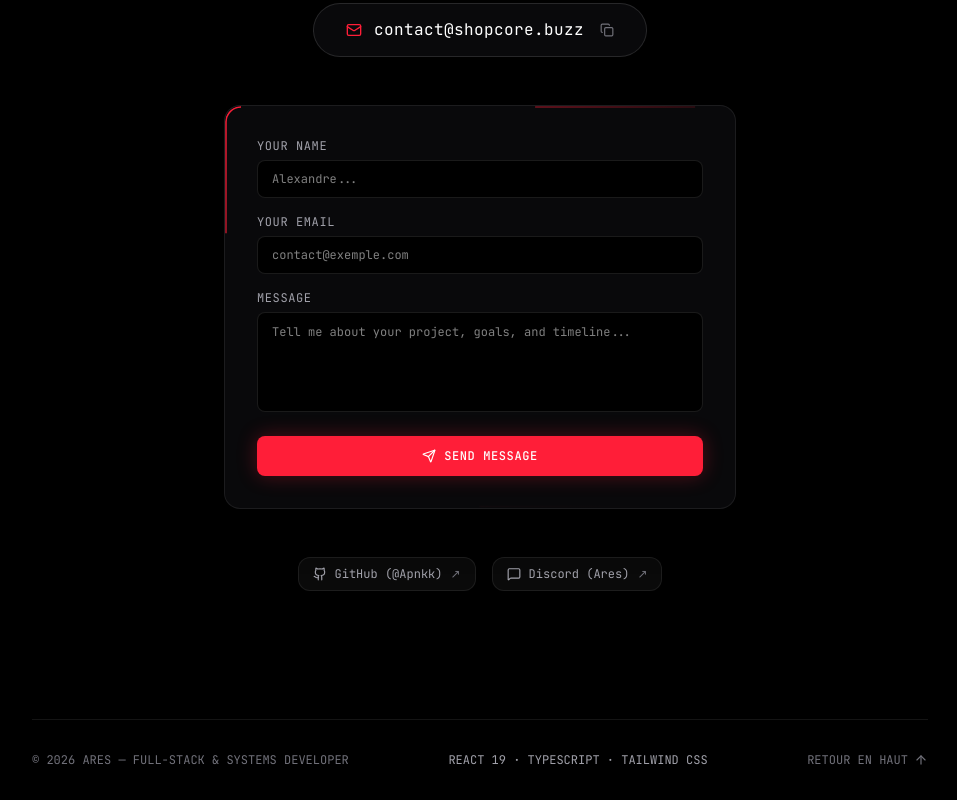
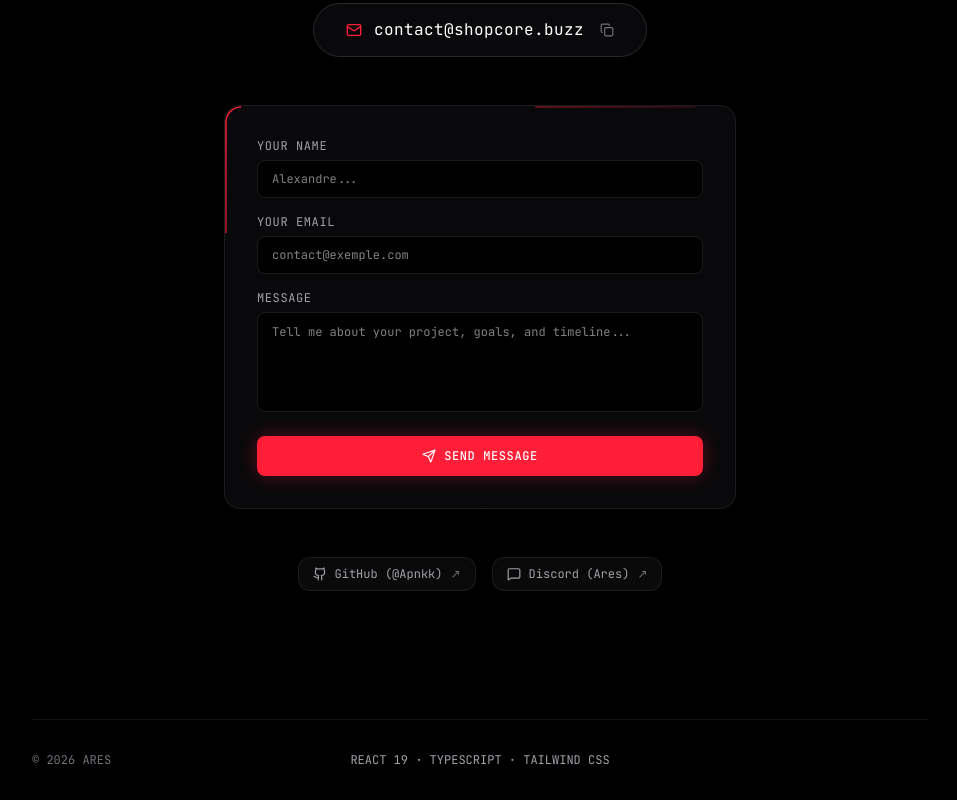
Before and after one commit to Apnkk/portfolio, a React (Vite) app: page / in a window 1280 px wide. Shown: the part 5557-6357 px from the top of the page, without its empty margins (160-1117 px from the left). Built offline with nearby package versions, Linux system fonts and the light colour scheme; a web font is replaced by a local one.

Commit message:
refactor(footer): simplify footer bar, center tech stack, and remove scroll to top button

```diff
--- a/src/components/ContactSection.tsx
+++ b/src/components/ContactSection.tsx
@@ -2,7 +2,7 @@ import { useState, type FormEvent } from 'react';
 import { motion, useReducedMotion } from 'framer-motion';
 import { useLanguage } from '../context/LanguageContext';
 import { portfolioData } from '../data/portfolioData';
-import { Check, Copy, ArrowUp, Send, Loader2, Mail, AlertCircle, MessageSquare } from 'lucide-react';
+import { Check, Copy, Send, Loader2, Mail, AlertCircle, MessageSquare } from 'lucide-react';
 import { GithubIcon } from './icons/BrandIcons';
 import { MagneticButton } from './motion/MagneticButton';
 import { BorderBeam } from './motion/BorderBeam';
@@ -19,15 +19,6 @@ export const ContactSection = () => {
     navigator.clipboard.writeText(portfolioData.personal.email);
     setCopiedEmail(true);
     setTimeout(() => setCopiedEmail(false), 2500);
-  };
-
-  const scrollToTop = () => {
-    const lenis = (window as unknown as { __lenis?: { scrollTo: (target: number, opts?: { duration?: number }) => void } }).__lenis;
-    if (lenis) {
-      lenis.scrollTo(0, { duration: 1.0 });
-    } else {
-      window.scrollTo({ top: 0, behavior: 'smooth' });
-    }
   };
 
   const handleSubmit = async (e: FormEvent) => {
@@ -321,17 +312,14 @@ export const ContactSection = () => {
         </div>
 
         {/* Footer Bar */}
-        <footer className="mt-24 sm:mt-32 py-8 border-t border-white/[0.08] flex flex-col sm:flex-row items-center justify-between gap-4 font-mono text-xs text-[#71717a]">
-          <span>© 2026 ARES — FULL-STACK &amp; SYSTEMS DEVELOPER</span>
-          <span className="text-[#a1a1aa]">REACT 19 · TYPESCRIPT · TAILWIND CSS</span>
-          <button
-            type="button"
-            onClick={scrollToTop}
-            className="hover:text-white transition-colors flex items-center gap-1.5 cursor-pointer"
-          >
-            <span>RETOUR EN HAUT</span>
-            <ArrowUp className="w-3.5 h-3.5" />
-          </button>
+        <footer className="mt-24 sm:mt-32 py-8 border-t border-white/[0.08] grid grid-cols-1 sm:grid-cols-3 items-center gap-4 font-mono text-xs text-[#71717a]">
+          <div className="text-center sm:text-left">
+            <span>© 2026 ARES</span>
+          </div>
+          <div className="text-center text-[#a1a1aa]">
+            <span>REACT 19 · TYPESCRIPT · TAILWIND CSS</span>
+          </div>
+          <div className="hidden sm:block" aria-hidden="true" />
         </footer>
       </div>
     </section>
```
